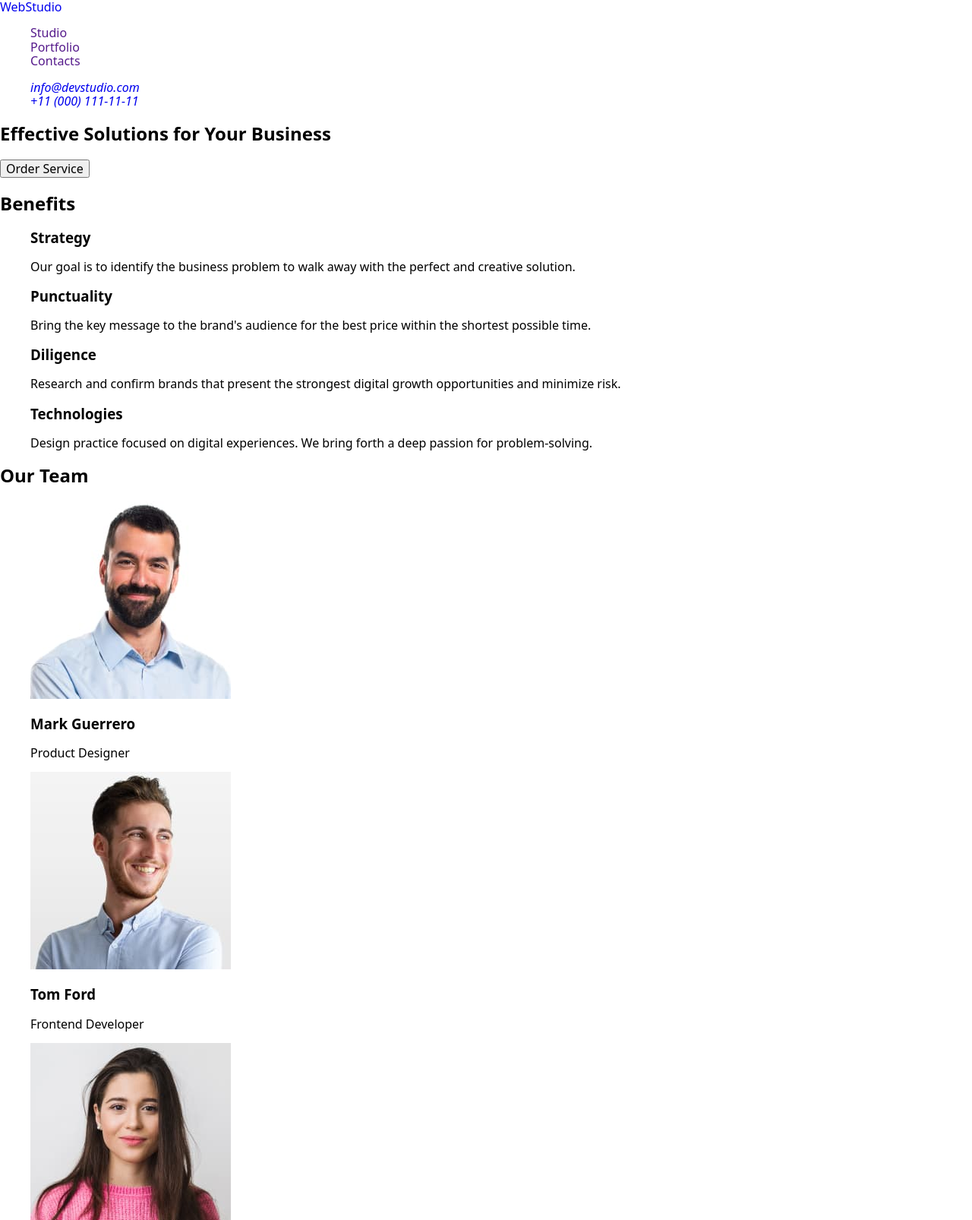
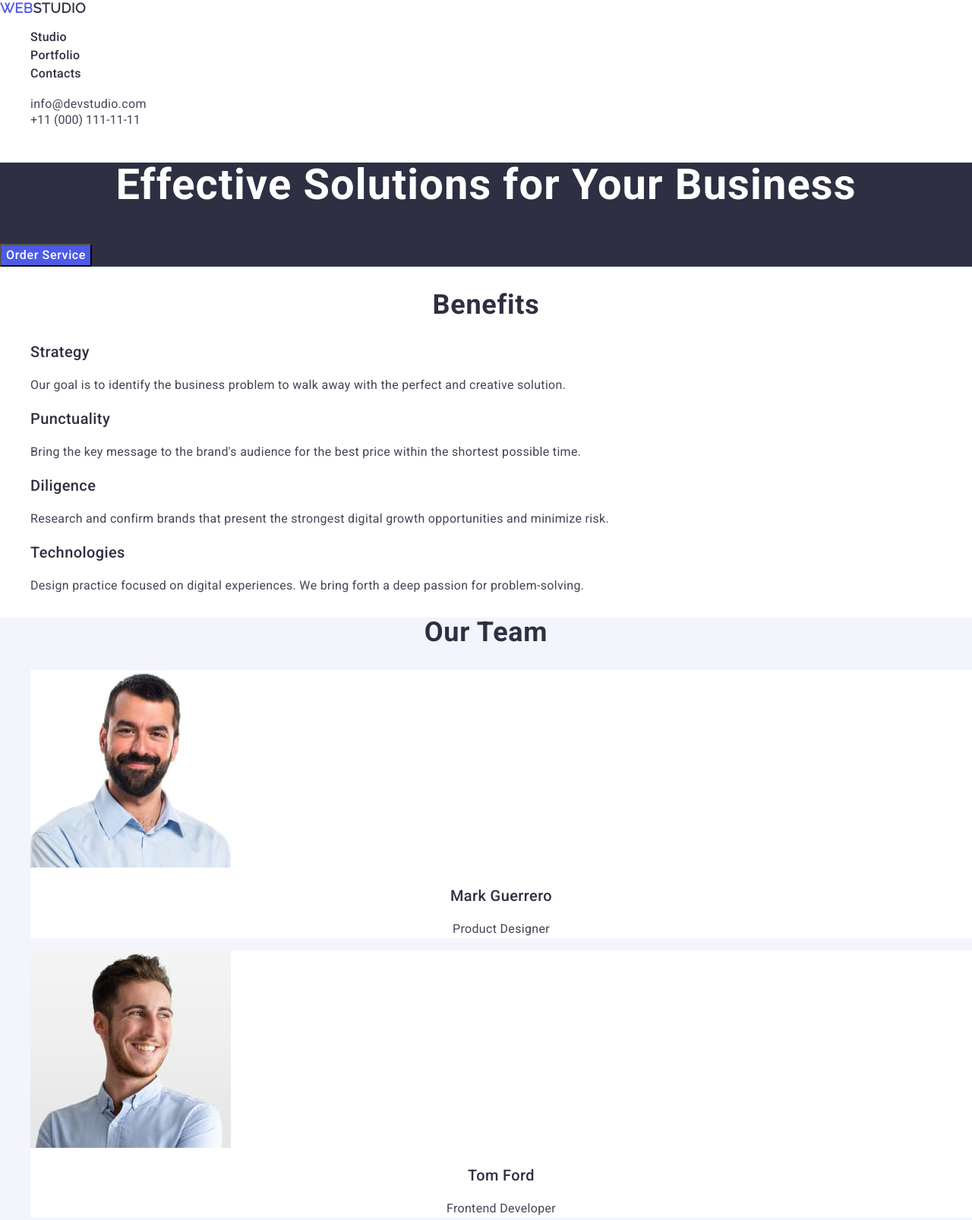
Before and after one commit to stanislavryzhkov77/goit-markup-hw-02, a plain HTML site: page index.html in a window 1280 px wide. Shown: the top 1606 px of the page at 76% size. Drawn offline with nearby package versions, Linux system fonts and the light colour scheme.

Commit message:
update-3

```diff
--- a/css/style.css
+++ b/css/style.css
@@ -1,3 +1,32 @@
+body {
+    font-family: "Roboto", sans-serif;
+    background-color: #fff;
+    color: #434455;
+}
+
+h2 {
+    font-weight: 700;
+    font-size: 36px;
+    line-height: 1.12;
+    letter-spacing: 0.02em;
+    text-align: center;
+    text-transform: capitalize;
+    color: #2e2f42;
+}
+
+h3 {
+    font-weight: 500;
+    font-size: 20px;
+    line-height: 1.11;
+    letter-spacing: 0.02em;
+    color: #2e2f42;
+}
+
+p {
+    line-height: 1.5;
+    letter-spacing: 0.02em;
+}
+
 ul,
 ol {
     list-style-type: none;
@@ -5,8 +34,172 @@ ol {
 
 a {
     text-decoration: none;
+    color: inherit;
 }
 
 button {
     cursor: pointer;
 }
+
+/* ==================== MENU ====================  */
+
+.page-logo {
+    font-family: "Raleway", sans-serif;
+    font-weight: 700;
+    font-size: 18px;
+    line-height: 1.17;
+    letter-spacing: 0.03em;
+    text-transform: uppercase;
+    color: #4d5ae5;
+}
+
+.logo-color {
+    color: #2e2f42;
+}
+
+.menu-link {
+    font-weight: 500;
+    font-size: 16px;
+    line-height: 1.5;
+    letter-spacing: 0.02em;
+    color: #2e2f42;
+}
+
+.menu-link:hover,
+.menu-link:focus {
+    color: #404bbf;
+}
+
+.menu-address {
+    font-style: normal;
+}
+
+.menu-address-link {
+    font-weight: 400;
+    font-size: 16px;
+    line-height: 1.5;
+    letter-spacing: 0.02em;
+    color: #434455;
+}
+
+.menu-address-link:hover,
+.menu-address-link:focus {
+    color: #404bbf;
+}
+
+/* ==================== HERO ==================== */
+
+.order-service {
+    background: #2e2f42;
+}
+
+.main-title {
+    font-weight: 700;
+    font-size: 56px;
+    line-height: 1.07;
+    letter-spacing: 0.02em;
+    text-align: center;
+    color: #fff;
+}
+
+.button-order-service {
+    font-weight: 500;
+    font-size: 16px;
+    line-height: 1.5;
+    letter-spacing: 0.04em;
+    color: #fff;
+    background-color: #4d5ae5;
+}
+
+.button-order-service:hover,
+.button-order-service:focus {
+    background-color: #404bbf;
+}
+
+/* ==================== BENEFITS BLOCK ==================== */
+
+.benefits-block {}
+
+.benefits-title {}
+
+.benefits-list {}
+
+.benefits-item {}
+
+.benefits-list-title {
+    line-height: 1.2;
+}
+
+.benefits-text {
+    font-weight: 400;
+    font-size: 16px;
+    color: #434455;
+}
+
+/* ==================== OUR TEAM ==================== */
+
+.our-team-block {
+    background: #f4f4fd;
+}
+
+.our-team-title {
+    line-height: 1.11;
+    text-transform: capitalize;
+}
+
+.our-team-list {}
+
+.our-team-list-title {
+    text-align: center;
+    line-height: 1.2;
+}
+
+.our-team-item {
+    background-color: #ffffff;
+}
+
+.our-team-text {
+    text-align: center;
+}
+
+/* ==================== OUR PORTFOLIO  ==================== */
+
+.our-portfolio-block {}
+
+.our-portfolio-title {
+    line-height: 1.11;
+}
+
+.our-portfolio-list {}
+
+.our-portfolio-item {}
+
+.our-portfolio-list-title {
+    line-height: 1.2;
+}
+
+.our-portfolio-text {}
+
+/* ==================== FOOTER  ============== */
+
+.footer-block {
+    background: #2e2f42;
+}
+
+.footer-page-logo {
+    font-family: "Raleway", sans-serif;
+    font-weight: 700;
+    font-size: 18px;
+    line-height: 1.17;
+    letter-spacing: 0.03em;
+    text-transform: uppercase;
+    color: #4d5ae5;
+}
+
+.footer-logo-color {
+    color: #f4f4fd;
+}
+
+.footer-text {
+    color: #f4f4fd;
+}
--- a/index.html
+++ b/index.html
@@ -17,172 +17,207 @@
     <link rel="stylesheet" href="./css/style.css">
 </head>
 <body>
-    <header>
-        <nav class="menu">
-            <a href="./index.html">WebStudio</a>
-            <ul>
+
+    <!-- ==================== HEADER ==================== -->
+
+    <header class="page-header">
+        <nav class="page-nav">
+            <a href="./index.html" class="page-logo">
+                Web<span class="logo-color">Studio</span>
+            </a>
+            <ul class="menu">
+                <li class="menu-item">
+                    <a href="./index.html" class="menu-link">Studio</a>
+                </li class="">
                 <li>
-                    <a href="">Studio</a>
+                    <a href="" class="menu-link">Portfolio</a>
                 </li>
-                <li>
-                    <a href="">Portfolio</a>
-                </li>
-                <li>
-                    <a href="">Contacts</a>
+                <li class="">
+                    <a href="" class="menu-link">Contacts</a>
                 </li>
             </ul>
         </nav>
-        <address>
-            <ul>
-                <li><a href="mailto:info@devstudio.com">info@devstudio.com</a></li>
-                <li><a href="tel:+110001111111">+11 (000) 111-11-11</a></li>
+        <address class="menu-address">
+            <ul class="address">
+                <li class="menu-item">
+                    <a href="mailto:info@devstudio.com" class="menu-address-link">
+                        info@devstudio.com
+                    </a>
+                </li>
+                <li>
+                    <a href="tel:+110001111111">
+                        +11 (000) 111-11-11
+                    </a>
+                </li>
             </ul>
         </address>
     </header>
+
+<!-- ==================== HERO ==================== -->
+
     <main>
-        <section>
-            <h1>Effective Solutions for Your Business</h1>
-            <button type="button">Order Service</button>
+        <!-- ============= SECTION 1 ============= -->
+        <section class="order-service">
+            <h1 class="main-title">Effective Solutions for Your Business</h1>
+            <button class="button-order-service" type="button">
+                Order Service
+            </button>
         </section>
-        <section>
-            <h2>Benefits</h2>
-                <ul>
-                    <li>
-                        <h3>Strategy</h3>
-                        <p>Our goal is to identify the business
-                        problem to walk away with the perfect and creative solution.</p>
+        <!-- ============= SECTION 2 ============= -->
+        <section class="benefits-block">
+            <h2 class="benefits-title">Benefits</h2>
+                <ul class="benefits-list">
+                    <li class="benefits-item">
+                        <h3 class="benefits-list-title">Strategy</h3>
+                        <p class="benefits-text">
+                            Our goal is to identify the business
+                            problem to walk away with the perfect and creative solution.
+                        </p>
                     </li>
-                    <li>
-                        <h3>Punctuality</h3>
-                        <p>Bring the key message to the brand's audience
-                        for the best price within the shortest possible time.</p>
+                    <li class="benefits-item">
+                        <h3 class="benefits-list-title">Punctuality</h3>
+                        <p class="benefits-text">
+                            Bring the key message to the brand's audience
+                            for the best price within the shortest possible time.
+                        </p>
                     </li>
-                    <li>
-                        <h3>Diligence</h3>
-                        <p>Research and confirm brands that present the
-                        strongest digital growth opportunities and minimize risk.</p>
+                    <li class="benefits-item">
+                        <h3 class="benefits-list-title">Diligence</h3>
+                        <p class="benefits-text">
+                            Research and confirm brands that present the
+                            strongest digital growth opportunities and minimize risk.
+                        </p>
                     </li>
-                    <li>
-                        <h3>Technologies</h3>
-                        <p>Design practice focused on digital experiences.
-                        We bring forth a deep passion for problem-solving.</p>
+                    <li class="benefits-item">
+                        <h3 class="benefits-list-title">Technologies</h3>
+                        <p class="benefits-text">
+                            Design practice focused on digital experiences.
+                            We bring forth a deep passion for problem-solving.
+                        </p>
                     </li>
                 </ul>
         </section>
-        <section>
-            <h2>Our Team</h2>
-            <ul>
-                <li>
+        <!-- ============= SECTION 3 ============= -->
+        <!-- ============= OUR TEAM ============= -->
+        <section class="our-team-block">
+            <h2 class="our-team-title">Our Team</h2>
+            <ul class="our-team-list">
+                <li class="our-team-item">
                     <img
                         src="./images/mark-guerrero.jpg"
                         alt="Mark Guerrero"
                         width="264"
                         height="260"
                     />
-                    <h3>Mark Guerrero</h3>
-                    <p>Product Designer</p>
+                    <h3 class="our-team-list-title">Mark Guerrero</h3>
+                    <p class="our-team-text">Product Designer</p>
                 </li>
-                <li>
+                <li class="our-team-item">
                     <img
                         src="./images/tom-ford.jpg"
                         alt="Tom Ford"
                         width="264"
                         height="260"
                     />
-                    <h3>Tom Ford</h3>
-                    <p>Frontend Developer</p>
+                    <h3 class="our-team-list-title">Tom Ford</h3>
+                    <p class="our-team-text">Frontend Developer</p>
                 </li>
-                <li>
+                <li class="our-team-item">
                     <img
                         src="./images/camila-garcia.jpg"
                         alt="Camila Garcia"
                         width="264"
                         height="260"
                     />
-                    <h3>Camila Garcia</h3>
-                    <p>Marketing</p>
+                    <h3 class="our-team-list-title">Camila Garcia</h3>
+                    <p class="our-team-text">Marketing</p>
                 </li>
-                <li>
+                <li class="our-team-item">
                     <img
                         src="./images/daniel-wilson.jpg"
                         alt="Daniel Wilson"
                         width="264"
                         height="260"
                     />
-                    <h3>Daniel Wilson</h3>
-                    <p>UI Designer</p>
+                    <h3 class="our-team-list-title">Daniel Wilson</h3>
+                    <p class="our-team-text">UI Designer</p>
                 </li>
             </ul>
         </section>
-        <section>
-            <h2>Our Portfolio</h2>
-            <ul>
-                <li>
+        <!-- ============= SECTION 4 ============= -->
+        <!-- ============= PORTFOLIO ============= -->
+        <section class="our-portfolio-block">
+            <h2 class="our-portfolio-title">Our Portfolio</h2>
+            <ul class="our-portfolio-list">
+                <li class="our-portfolio-item">
                     <img
                         src="./images/banking-app.jpg"
                         alt="Banking App"
                         width="360"
                         height="300"
                     />
-                    <h3>Banking App</h3>
-                    <p>App</p>
+                    <h3 class="our-portfolio-list-title">Banking App</h3>
+                    <p class="our-portfolio-text">App</p>
                 </li>
-                <li>
+                <li class="our-portfolio-item">
                     <img
                         src="./images/cashless-payment.jpg"
                         alt="Cashless Payment"
                         width="360"
                         height="300"
                     />
-                    <h3>Cashless Payment</h3>
-                    <p>Marketing</p>
+                    <h3 class="our-portfolio-list-title">Cashless Payment</h3>
+                    <p class="our-portfolio-text">Marketing</p>
                 </li>
-                <li>
+                <li class="our-portfolio-item">
                     <img
                         src="./images/meditation-app.jpg"
                         alt="Meditation App"
                         width="360"
                         height="300"
                     />
-                    <h3>Meditation App</h3>
-                    <p>App</p>
+                    <h3 class="our-portfolio-list-title">Meditation App</h3>
+                    <p class="our-portfolio-text">App</p>
                 </li>
-                <li>
+                <li class="our-portfolio-item">
                     <img
                         src="./images/taxi-service.jpg"
                         alt="Taxi Service"
                         width="360"
                         height="300"
                     />
-                    <h3>Taxi Service</h3>
-                    <p>Marketing</p>
+                    <h3 class="our-portfolio-list-title">Taxi Service</h3>
+                    <p class="our-portfolio-text">Marketing</p>
                 </li>
-                <li>
+                <li class="our-portfolio-item">
                     <img
                         src="./images/screen-illustrations.jpg"
                         alt="Screen Illustrations"
                         width="360"
                         height="300"
                     />
-                    <h3>Screen Illustrations</h3>
-                    <p>Design</p>
+                    <h3 class="our-portfolio-list-title">Screen Illustrations</h3>
+                    <p class="our-portfolio-text">Design</p>
                 </li>
-                <li>
+                <li class="our-portfolio-item">
                     <img
                         src="./images/online-courses.jpg"
                         alt="Online Courses"
                         width="360"
                         height="300"
                     />
-                    <h3>Online Courses</h3>
-                    <p>Marketing</p>
+                    <h3 class="our-portfolio-list-title">Online Courses</h3>
+                    <p class="our-portfolio-text">Marketing</p>
                 </li>
             </ul>
         </section>
     </main>
-    <footer>
-        <a href="./index.html">WebStudio</a>
-        <p>
+    <!-- ============== FOOTER ============== -->
+    <footer class="footer-block">
+        <a href="./index.html" class="footer-page-logo">
+            Web<span class="footer-logo-color">>Studio</span
+        </a>
+        <p class="footer-text">
             Increase the flow of customers and sales for your business with digital
             marketing & growth solutions.
         </p>
```
